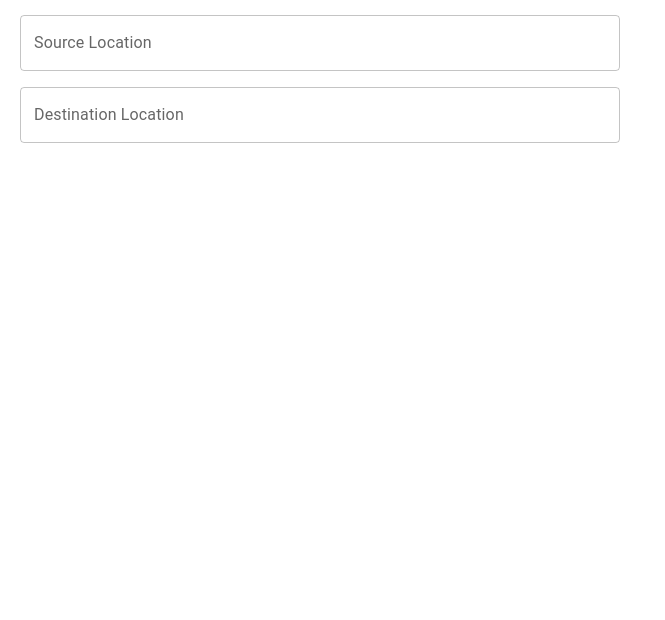
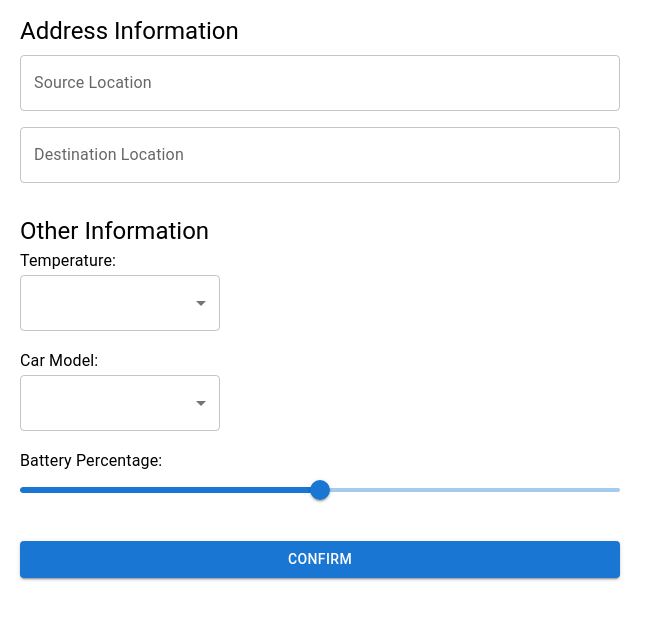
Before and after one commit to shirleyzhan00/uOttaHackRouteFinder, a React (Create React App) app in the folder hackathonuotta/: page / in a window 1280 px wide. Shown: the top 620 px of the page, without its empty margins (0-665 px from the left). Built offline with nearby package versions, Linux system fonts and the light colour scheme.

Commit message:
Final Bug Fixes

```diff
--- a/hackathonuotta/public/index.html
+++ b/hackathonuotta/public/index.html
@@ -2,7 +2,6 @@
 <html lang="en">
   <head>
     <meta charset="utf-8" />
-    <link rel="icon" href="%PUBLIC_URL%/favicon.ico" />
     <meta name="viewport" content="width=device-width, initial-scale=1" />
     <meta name="theme-color" content="#000000" />
     <meta
--- a/hackathonuotta/src/App.js
+++ b/hackathonuotta/src/App.js
@@ -1,24 +1,37 @@
-import { useState } from "react";
+import React, { useState } from "react";
 
 import "./App.css";
-import EvStation from "./EvStation";
 import InputForm from "./InputForm";
 import MapDisplay from "./MapDisplay";
 
 function App() {
   const [sourceAddress, setSourceAddress] = useState("");
   const [destAddress, setDestAddress] = useState("");
+  const [temperature, setTemp] = useState("");
+  const [carModel, setModel] = useState("");
+  const [percentage, setPercent] = useState(0);
+
   return (
     <div className="App" style={{ marginTop: 15 }}>
       <div className="LeftPanel">
         <InputForm
           setSourceAddress={setSourceAddress}
           setDestAddress={setDestAddress}
+          setTemp={setTemp}
+          setModel={setModel}
+          setPercent={setPercent}
         />
 
       </div>
-      <div className="RightPanel"><MapDisplay sourceAddress={sourceAddress} destAddress={destAddress} /></div>
-
+      <div className="RightPanel">
+        <MapDisplay
+          sourceAddress={sourceAddress}
+          destAddress={destAddress}
+          temperature={temperature}
+          carModel={carModel}
+          percentage={percentage}
+        />
+      </div>
     </div>
   );
 }
--- a/hackathonuotta/src/InputForm.js
+++ b/hackathonuotta/src/InputForm.js
@@ -1,9 +1,27 @@
 import React, { useState } from "react";
-import { TextField, Box, Button } from "@mui/material";
+import {
+  TextField,
+  Box,
+  Button,
+  Select,
+  MenuItem,
+  Slider,
+  Typography,
+} from "@mui/material";
+import { carInformation } from "./constants";
 
-const InputForm = ({ setSourceAddress, setDestAddress }) => {
+const InputForm = ({
+  setSourceAddress,
+  setDestAddress,
+  setTemp,
+  setModel,
+  setPercent,
+}) => {
   const [sourceLocation, setSourceLocation] = useState("");
   const [destLocation, setDestLocation] = useState("");
+  const [temperature, setTemperature] = useState("");
+  const [carModel, setCarModel] = useState("");
+  const [batteryPercentage, setBatteryPercentage] = useState(50);
 
   const handleSourceLocationChange = (event) => {
     setSourceLocation(event.target.value);
@@ -13,14 +31,24 @@ const InputForm = ({ setSourceAddress, setDestAddress }) => {
     setDestLocation(event.target.value);
   };
 
-    const handlePlaceSelect = (address, type) => {
-        if (type === "source") {
-            setSourceLocation(address);
-            setSourceAddress(address);
-        } else if (type === "dest") {
-            setDestLocation(address);
-            setDestAddress(address);
-        }
+  const handleTemperatureChange = (event) => {
+    setTemperature(event.target.value);
+  };
+
+  const handleCarModelChange = (event) => {
+    setCarModel(event.target.value);
+  };
+
+  const handleBatteryPercentageChange = (event, newValue) => {
+    setBatteryPercentage(newValue);
+  };
+
+  const handleConfirm = () => {
+    setSourceAddress(sourceLocation);
+    setDestAddress(destLocation);
+    setTemp(temperature);
+    setModel(carModel);
+    setPercent(batteryPercentage);
   };
 
   const initAutocomplete = () => {
@@ -30,7 +58,7 @@ const InputForm = ({ setSourceAddress, setDestAddress }) => {
     );
     sourceAutocomplete.addListener("place_changed", () => {
       const place = sourceAutocomplete.getPlace();
-            handlePlaceSelect(place.formatted_address, "source");
+      setSourceLocation(place.formatted_address);
     });
 
     const destAutocomplete = new window.google.maps.places.Autocomplete(
@@ -39,7 +67,7 @@ const InputForm = ({ setSourceAddress, setDestAddress }) => {
     );
     destAutocomplete.addListener("place_changed", () => {
       const place = destAutocomplete.getPlace();
-            handlePlaceSelect(place.formatted_address, "dest");
+      setDestLocation(place.formatted_address);
     });
   };
 
@@ -50,7 +78,10 @@ const InputForm = ({ setSourceAddress, setDestAddress }) => {
   }, []);
 
   return (
-        <Box sx={{ display: 'flex', flexDirection: 'column', gap: '1rem' }}>
+    <Box sx={{ display: "flex", flexDirection: "column", gap: "2rem" }}>
+      <Box>
+        <Typography variant="h5" marginBottom = {1}>Address Information</Typography>
+        <Box sx={{ display: "flex", flexDirection: "column", gap: "1rem" }}>
           <TextField
             id="sourceLocation"
             label="Source Location"
@@ -63,7 +94,54 @@ const InputForm = ({ setSourceAddress, setDestAddress }) => {
             value={destLocation}
             onChange={handleDestLocationChange}
           />
-
+        </Box>
+      </Box>
+      <Box>
+        <Typography variant="h5">Other Information</Typography>
+        <Box sx={{ display: "flex", flexDirection: "column", gap: "1rem" }}>
+          <Box>
+            <Typography variant="subtitle1">Temperature:</Typography>
+            <Select
+              style={{ width: 200 }}
+              value={temperature}
+              onChange={handleTemperatureChange}
+            >
+              <MenuItem value="hot">Hot</MenuItem>
+              <MenuItem value="cold">Cold</MenuItem>
+              <MenuItem value="justRight">Just Right</MenuItem>
+            </Select>
+          </Box>
+          <Box>
+            <Typography variant="subtitle1">Car Model:</Typography>
+            <Select
+              style={{ width: 200 }}
+              value={carModel}
+              onChange={handleCarModelChange}
+            >
+              {carInformation.map((model) => (
+                <MenuItem key={model.modelName} value={model.modelName}>
+                  {model.modelName}
+                </MenuItem>
+              ))}
+            </Select>
+          </Box>
+          <Box>
+            <Typography variant="subtitle1">Battery Percentage:</Typography>
+            <Slider
+              label="Battery Percentage"
+              value={batteryPercentage}
+              onChange={handleBatteryPercentageChange}
+              aria-labelledby="battery-percentage-slider"
+              valueLabelDisplay="auto"
+              min={0}
+              max={100}
+            />
+          </Box>
+        </Box>
+      </Box>
+      <Button variant="contained" onClick={handleConfirm}>
+        Confirm
+      </Button>
     </Box>
   );
 };
--- a/hackathonuotta/src/api.js
+++ b/hackathonuotta/src/api.js
@@ -6,7 +6,6 @@ const getPlaceDetails = async (latlng) => {
   const addressResponse = await axios.get(
     `https://maps.googleapis.com/maps/api/geocode/json?latlng=${latlng}&key=${apiKey}`
   );
-  console.log("address", addressResponse);
   let place_id;
   for (let i = 0; i < addressResponse.data.results.length; i++) {
     if (
@@ -21,12 +20,10 @@ const getPlaceDetails = async (latlng) => {
   if (!place_id) {
     place_id = addressResponse.data.results[0].place_id;
   }
-  console.log('place_id', place_id)
 
   const placeResponse = await axios.get(
     `http://localhost:3001/place-details?place_id=${place_id}`
   );
-  console.log("place", placeResponse);
 
   const address = placeResponse.data.result.formatted_address
     ? placeResponse.data.result.formatted_address
@@ -65,10 +62,9 @@ const getRouteInfo = async (sourceLat, sourceLng, destLat, destLng) => {
     const response = await axios.get(
       `http://localhost:3001/route?sourceLat=${sourceLat}&sourceLng=${sourceLng}&destLat=${destLat}&destLng=${destLng}`
     );
-    console.log("route", response);
     const routeData = {
-      distanceMeters: response.data.routes[0].distance.value,
-      timeHour: response.data.routes[0].duration.value / 3600,
+      distanceMeters: response.data.routes[0].legs[0].distance.value,
+      timeHour: response.data.routes[0].legs[0].duration.value / 3600,
     };
     return routeData;
   } catch (err) {
--- /dev/null
+++ b/hackathonuotta/src/constants.js
@@ -0,0 +1,22 @@
+export const carInformation = [
+    { modelName: 'Tesla Model S', batteryCapacity: 100, powerOutput: 450 },
+    { modelName: 'Nissan Leaf', batteryCapacity: 40, powerOutput: 110 },
+    { modelName: 'Chevrolet Bolt EV', batteryCapacity: 66, powerOutput: 200 },
+    { modelName: 'BMW i3', batteryCapacity: 42, powerOutput: 170 },
+    { modelName: 'Audi e-tron', batteryCapacity: 95, powerOutput: 300 },
+    { modelName: 'Jaguar I-PACE', batteryCapacity: 90, powerOutput: 400 },
+    { modelName: 'Hyundai Kona Electric', batteryCapacity: 64, powerOutput: 150 },
+    { modelName: 'Kia Soul EV', batteryCapacity: 64, powerOutput: 201 },
+    { modelName: 'Volkswagen ID.4', batteryCapacity: 77, powerOutput: 201 },
+    { modelName: 'Ford Mustang Mach-E', batteryCapacity: 68, powerOutput: 266 },
+    { modelName: 'Porsche Taycan', batteryCapacity: 93.4, powerOutput: 375 },
+    { modelName: 'Mercedes-Benz EQC', batteryCapacity: 80, powerOutput: 408 },
+    { modelName: 'Rivian R1T', batteryCapacity: 135, powerOutput: 562 },
+    { modelName: 'Rivian R1S', batteryCapacity: 135, powerOutput: 562 },
+    { modelName: 'Lucid Air', batteryCapacity: 113, powerOutput: 480 },
+    { modelName: 'Honda Clarity Electric', batteryCapacity: 25.5, powerOutput: 161 },
+    { modelName: 'Mini Electric', batteryCapacity: 32.6, powerOutput: 181 },
+    { modelName: 'Smart EQ ForTwo', batteryCapacity: 17.6, powerOutput: 82 },
+    { modelName: 'Mazda MX-30', batteryCapacity: 35.5, powerOutput: 143 },
+    { modelName: 'Volvo XC40 Recharge', batteryCapacity: 78, powerOutput: 402 }
+];
--- a/hackathonuotta/src/index.js
+++ b/hackathonuotta/src/index.js
@@ -2,7 +2,7 @@ import React from 'react';
 import ReactDOM from 'react-dom/client';
 import './index.css';
 import App from './App';
-import reportWebVitals from './reportWebVitals';
+
 
 const root = ReactDOM.createRoot(document.getElementById('root'));
 root.render(
@@ -14,4 +14,3 @@ root.render(
 // If you want to start measuring performance in your app, pass a function
 // to log results (for example: reportWebVitals(console.log))
 // or send to an analytics endpoint. Learn more: https://bit.ly/CRA-vitals
-reportWebVitals();
--- a/hackathonuotta/src/reportWebVitals.js
+++ /dev/null
@@ -1,13 +0,0 @@
-const reportWebVitals = onPerfEntry => {
-  if (onPerfEntry && onPerfEntry instanceof Function) {
-    import('web-vitals').then(({ getCLS, getFID, getFCP, getLCP, getTTFB }) => {
-      getCLS(onPerfEntry);
-      getFID(onPerfEntry);
-      getFCP(onPerfEntry);
-      getLCP(onPerfEntry);
-      getTTFB(onPerfEntry);
-    });
-  }
-};
-
-export default reportWebVitals;
```
Also changed, not shown: hackathonuotta/src/EvStation.jsx (+45 -8 lines), hackathonuotta/src/MapDisplay.js (+41 -19 lines), hackathonuotta/src/RangeInformation.jsx (deleted, +0 -17 lines), hackathonuotta/src/logo.svg (deleted), hackathonuotta/src/server.js (renamed from hackathonuotta/server.js), 1 other file (tests, documents, lock files or other folders). Lines whose indentation alone changed are shown as unchanged.
